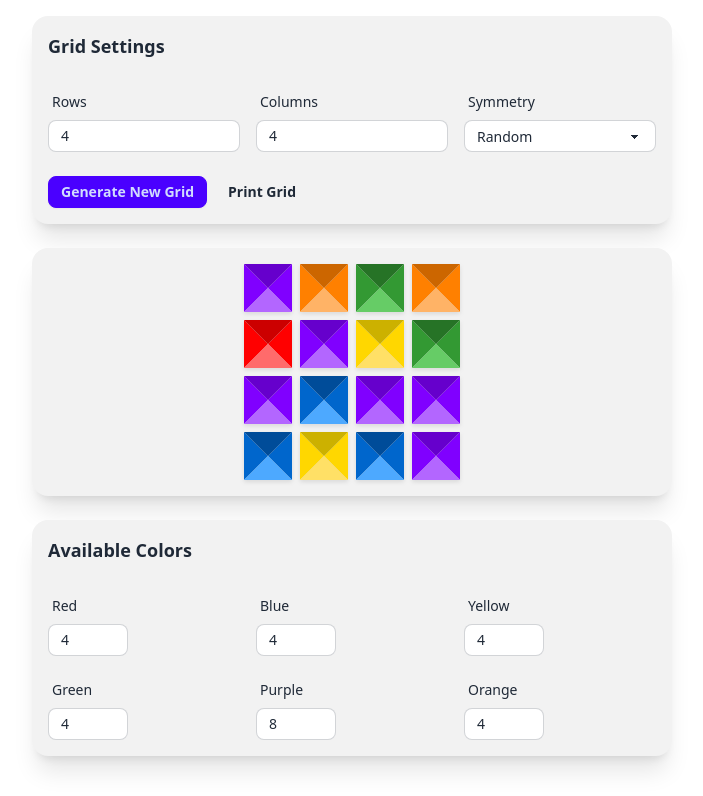
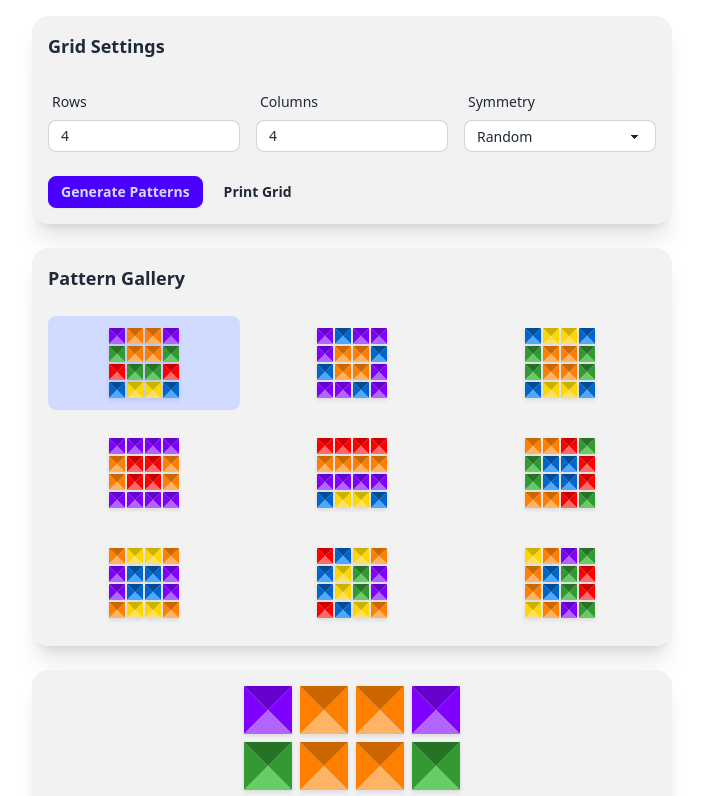
Before and after one commit to jangop/magnetic-tiles-grid, a SvelteKit app: page / in a window 1280 px wide. Shown: the top 796 px of the page, without its empty margins (288-991 px from the left). Built offline with nearby package versions, Linux system fonts and the light colour scheme.

Commit message:
Generate several patterns

```diff
--- a/src/routes/+page.svelte
+++ b/src/routes/+page.svelte
@@ -15,32 +15,36 @@
 	let rows = $state(4);
 	let cols = $state(4);
 	let grid = $state<string[][]>([]);
+	let patterns = $state<string[][][]>([]); // Array of grids
+	let selectedPatternIndex = $state<number>(0);
 	const SYMMETRY_TYPES = ['none', 'horizontal', 'vertical', 'rotation180', 'rotation90'] as const;
 	type SymmetryType = (typeof SYMMETRY_TYPES)[number];
 
 	let symmetry = $state<'random' | SymmetryType>('random');
 
-	function generateGrid() {
+	// Update grid when selected pattern changes
+	$effect(() => {
+		if (patterns.length > 0) {
+			grid = patterns[selectedPatternIndex];
+		}
+	});
+
+	function generateGrid(colorUsage: Record<string, { count: number }>) {
 		// If symmetry is random, pick a random type
 		const effectiveSymmetry: SymmetryType =
 			symmetry === 'random'
 				? SYMMETRY_TYPES[Math.floor(Math.random() * SYMMETRY_TYPES.length)]
 				: symmetry;
 
-		// Create a copy of colors to track usage
-		const colorUsage = Object.fromEntries(
-			Object.entries(colors).map(([color, info]) => [color, { count: info.count }])
-		);
-
 		function getRandomAvailableColor(multiplier: number = 1): string | null {
 			const availableColors = Object.entries(colorUsage)
-				.filter(([_, info]) => info.count >= multiplier) // Check if we have enough tiles
+				.filter(([_, info]) => info.count >= multiplier)
 				.map(([name]) => name);
 
 			if (availableColors.length === 0) return null;
 
 			const color = availableColors[Math.floor(Math.random() * availableColors.length)];
-			colorUsage[color].count -= multiplier; // Subtract the actual number of tiles we'll use
+			colorUsage[color].count -= multiplier;
 			return color;
 		}
 
@@ -148,12 +152,26 @@
 			}
 		}
 
-		grid = newGrid;
+		return newGrid;
+	}
+
+	function generateMultipleGrids(count: number = 9) {
+		let newPatterns = [];
+		for (let i = 0; i < count; i++) {
+			// Clone colors for each pattern
+			const colorUsage = Object.fromEntries(
+				Object.entries(colors).map(([color, info]) => [color, { count: info.count }])
+			);
+			let pattern = generateGrid(colorUsage);
+			newPatterns.push(pattern);
+		}
+		patterns = newPatterns;
+		selectedPatternIndex = 0;
 	}
 
 	$effect(() => {
 		if (browser) {
-			generateGrid();
+			generateMultipleGrids(9);
 		}
 	});
 </script>
@@ -213,14 +231,45 @@
 				</div>
 
 				<div class="mt-4 flex gap-2">
-					<button class="btn btn-primary btn-sm" onclick={generateGrid}> Generate New Grid </button>
+					<button class="btn btn-primary btn-sm" onclick={() => generateMultipleGrids(9)}>
+						Generate Patterns
+					</button>
 					<button class="btn btn-ghost btn-sm" onclick={() => window.print()}> Print Grid </button>
 				</div>
 			</div>
 		</div>
 
-		<!-- Grid Display -->
-		<div class="card bg-base-200 shadow-xl print:shadow-none">
+		<!-- Pattern Gallery -->
+		<div class="card bg-base-200 shadow-xl print:hidden">
+			<div class="card-body p-4">
+				<h2 class="card-title mb-4 text-lg">Pattern Gallery</h2>
+				<div class="grid grid-cols-2 gap-4 sm:grid-cols-3">
+					{#each patterns as pattern, i}
+						<button
+							class="relative rounded-lg p-2 transition-colors hover:bg-base-300"
+							class:bg-primary-content={i === selectedPatternIndex}
+							onclick={() => (selectedPatternIndex = i)}
+						>
+							<div
+								class="grid-container-small"
+								style={`grid-template-columns: repeat(${cols}, 1fr);`}
+							>
+								{#each pattern as row, i}
+									{#each row as cell, j}
+										<div class="grid-item-small">
+											<Tile color={cell} />
+										</div>
+									{/each}
+								{/each}
+							</div>
+						</button>
+					{/each}
+				</div>
+			</div>
+		</div>
+
+		<!-- Selected Grid Display -->
+		<div class="card bg-base-200 shadow-xl">
 			<div class="card-body p-4">
 				<div class="grid-container" style={`grid-template-columns: repeat(${cols}, 1fr);`}>
 					{#each grid as row, i}
@@ -261,20 +310,37 @@
 
 <style>
 	@media print {
-		.card:not(:nth-child(2)) {
-			display: none;
+		/* Reset the hiding of cards for print */
+		.card {
+			display: block !important;
+			background: none !important;
+			box-shadow: none !important;
 		}
+
+		/* Hide everything except the main grid */
+		.card:not(:nth-child(3)) {
+			display: none !important;
+		}
+
 		.card-body {
 			padding: 0;
 		}
+
 		:global(body) {
 			margin: 0;
 			padding: 0;
 		}
+
 		.container {
 			max-width: none !important;
 			padding: 0 !important;
 			margin: 0 !important;
+		}
+
+		/* Adjust grid size for printing */
+		.grid-item {
+			height: 6rem;
+			width: 6rem;
 		}
 	}
 
@@ -297,4 +363,50 @@
 			width: 6rem;
 		}
 	}
+
+	.grid-container-small {
+		display: grid;
+		gap: 2px;
+		border: 1px solid var(--base-300);
+		max-width: fit-content;
+		margin: 0 auto;
+		padding: 4px;
+	}
+
+	.grid-item-small {
+		height: 0.75rem;
+		width: 0.75rem;
+	}
+
+	@media (min-width: 640px) {
+		.grid-item-small {
+			height: 1rem;
+			width: 1rem;
+		}
+	}
+
+	@media print {
+		/* Modify print styles to handle multiple patterns */
+		.grid-container {
+			page-break-inside: avoid;
+		}
+
+		/* When printing all patterns */
+		@page {
+			size: A4;
+			margin: 1cm;
+		}
+
+		.print-patterns {
+			display: grid;
+			grid-template-columns: repeat(3, 1fr);
+			gap: 1cm;
+			page-break-inside: avoid;
+		}
+
+		.grid-item {
+			height: 4rem;
+			width: 4rem;
+		}
+	}
 </style>
```
